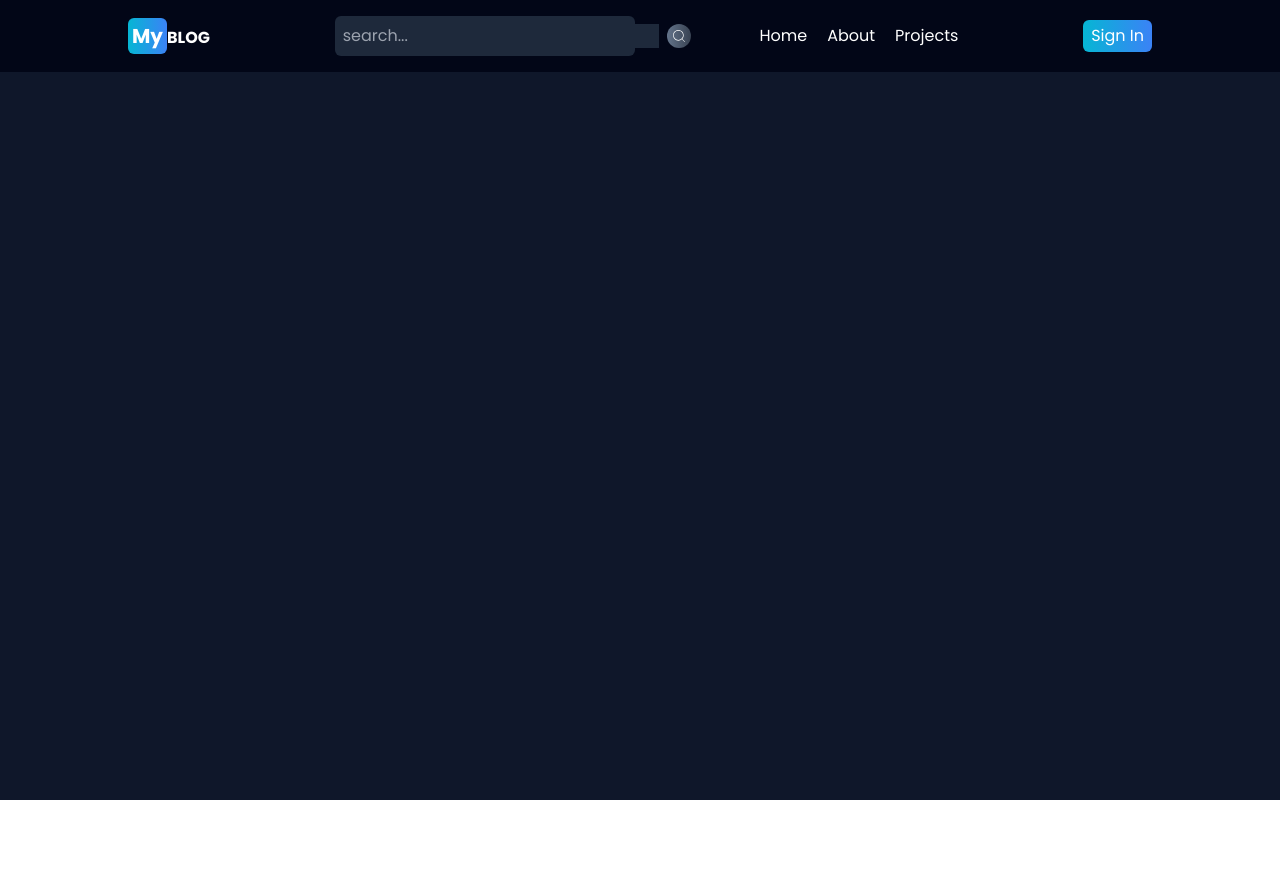
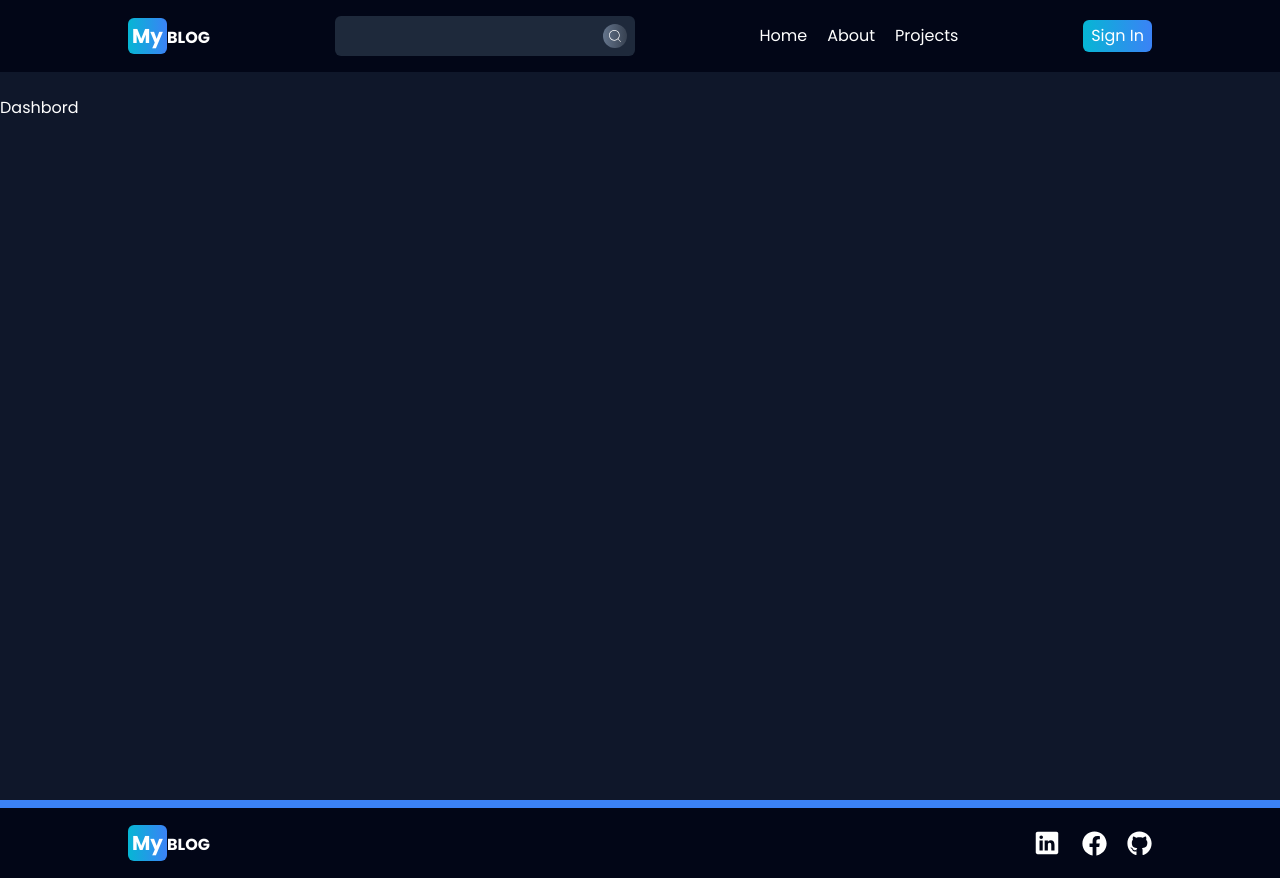
Before and after one commit to ibracciano/blog, a React (Vite) app in the folder frontend/: page /dashboard in a window 1280 px wide. Before the commit the page ends 800 px from the top, so only its background shows below. Built offline with nearby package versions, Linux system fonts and the light colour scheme.

Commit message:
route privée

```diff
--- /dev/null
+++ b/frontend/src/components/Footer.jsx
@@ -0,0 +1,38 @@
+import { IoLogoLinkedin } from "react-icons/io";
+import { FaFacebook } from "react-icons/fa";
+import { FaGithub } from "react-icons/fa";
+import { Link } from "react-router-dom";
+
+const Footer = () => {
+  return (
+    <footer className="py-5 text-white border-t-8 border-blue-500 bg-slate-950">
+      <div className="w-[90%] md:w-[80%] mx-auto">
+        {/* div du haut */}
+        <div className="flex items-center justify-between">
+          {/* Logo */}
+          <h1>
+            <span className="p-1 text-xl font-bold rounded-md bg-gradient-to-r from-cyan-500 to-blue-500">
+              My
+            </span>
+            <span className="font-bold">BLOG</span>
+          </h1>
+          {/* social média */}
+          <div className="flex items-center gap-5">
+            <Link to="">
+              <IoLogoLinkedin size={30} />
+            </Link>
+            <Link to="">
+              <FaFacebook size={25} />
+            </Link>
+
+            <Link to="">
+              <FaGithub size={25} />
+            </Link>
+          </div>
+        </div>
+      </div>
+    </footer>
+  );
+};
+
+export default Footer;
--- a/frontend/src/components/Header.jsx
+++ b/frontend/src/components/Header.jsx
@@ -1,22 +1,32 @@
 // import React from 'react'
 import { CiSearch } from "react-icons/ci";
-import { Link, NavLink } from "react-router-dom";
+import { Link, NavLink, useLocation } from "react-router-dom";
 import { HiMenu } from "react-icons/hi";
 import { RxCross2 } from "react-icons/rx";
-import { useState } from "react";
+import { useEffect, useState } from "react";
 import { useSelector } from "react-redux";
 
 const Header = () => {
+  const location = useLocation();
+  // console.log(location);
   const { currentUser } = useSelector((state) => state.user);
   const [openModal, setOpenModal] = useState(false);
   // console.log(currentUser);
 
   // navigation for mobile
   const [isMenuOpen, setIsMenuOpen] = useState(false);
+  const [openSearchTerm, setOpenSearchTerm] = useState(false);
 
   const toggleMenu = () => {
     setIsMenuOpen(!isMenuOpen);
   };
+
+  useEffect(() => {
+    if (location.pathname) {
+      setOpenModal(false);
+      setIsMenuOpen(false);
+    }
+  }, [location.pathname]);
 
   // navigation for desktop
   const links = [
@@ -39,15 +49,26 @@ const Header = () => {
           </h1>
 
           {/* searchBar */}
-          <form className="flex items-center justify-between gap-2 bg-slate-800 p-2 rounded-md w-[40px] md:w-[300px]">
+          <form
+            className={`flex items-center justify-between bg-slate-800 p-2 rounded-md ${
+              openSearchTerm
+                ? "w-[150px] transition-all duration-700"
+                : "w-[40px] transition-all duration-700"
+            }  md:w-[300px]`}
+          >
             <input
               type="text"
               placeholder="search..."
-              className="hidden outline-none bg-slate-800 md:flex"
+              className={`outline-none bg-slate-800 md:flex ${
+                openSearchTerm ? "w-[70px]" : "w-0"
+              } `}
             />
-            <button className="p-1 rounded-full bg-gradient-to-r from-slate-500 to-gray-700">
+            <span
+              className="p-1 rounded-full bg-gradient-to-r from-slate-500 to-gray-700"
+              onClick={() => setOpenSearchTerm(!openSearchTerm)}
+            >
               <CiSearch />
-            </button>
+            </span>
           </form>
 
           {/* menu */}
@@ -73,7 +94,7 @@ const Header = () => {
             <div className="flex items-center gap-2">
               {/* image profile */}
               <div
-                className="w-10 h-10 cursor-pointer"
+                className="w-10 h-10 border-4 border-blue-500 rounded-full cursor-pointer"
                 onClick={() => setOpenModal(!openModal)}
               >
                 <img
@@ -83,11 +104,14 @@ const Header = () => {
                 />
               </div>
               {/* name profile */}
-              <p>{currentUser.username.slice(0, 4)}</p>
+              {/* <p>{currentUser.username.slice(0, 4)}</p> */}
               {openModal && (
-                <div className="absolute flex flex-col bg-slate-800 top-[72px] rounded-md">
+                <div className="absolute flex flex-col bg-slate-800 top-[72px] right-10 rounded-md">
                   <p className="px-2 py-1 text-sm rounded-md bg-gradient-to-r from-cyan-500 to-blue-500">{`@ ${currentUser.username}`}</p>
-                  <Link className="px-2 py-1 border rounded-md border-slate-700 hover:bg-slate-900">
+                  <Link
+                    to="/dashboard?tab=profile"
+                    className="px-2 py-1 border rounded-md border-slate-700 hover:bg-slate-900"
+                  >
                     My Profile
                   </Link>
                   <span className="px-2 py-1 border rounded-md border-slate-700 hover:bg-slate-900">
--- /dev/null
+++ b/frontend/src/hook.js/PrivateRoute.jsx
@@ -0,0 +1,13 @@
+// import React from 'react'
+import { useSelector } from 'react-redux'
+import { Navigate, Outlet } from 'react-router-dom';
+
+export const PrivateRoute = () => {
+    const { currentUser } = useSelector((state) => state.user);
+    return (
+        currentUser ? <Outlet /> : <Navigate to='sign-in' />
+
+    )
+}
+
+// export default PrivateRoute
--- a/frontend/src/pages/Dashbord.jsx
+++ b/frontend/src/pages/Dashbord.jsx
@@ -2,7 +2,7 @@
 
 const Dashbord = () => {
     return (
-        <div>Dashbord</div>
+        <main className="pt-24">Dashbord</main>
     )
 }
 
--- a/frontend/src/pages/Layout.jsx
+++ b/frontend/src/pages/Layout.jsx
@@ -2,14 +2,16 @@
 
 import { Outlet } from "react-router-dom";
 import Header from "../components/Header";
+import Footer from "../components/Footer";
 
 const Layout = () => {
   return (
     <>
       <Header />
-      <div className="bg-slate-900 text-white min-h-screen">
+      <div className="min-h-screen text-white bg-slate-900">
         <Outlet />
       </div>
+      <Footer />
     </>
   );
 };
```
Also changed, not shown: frontend/src/App.jsx (+5 -2 lines).
